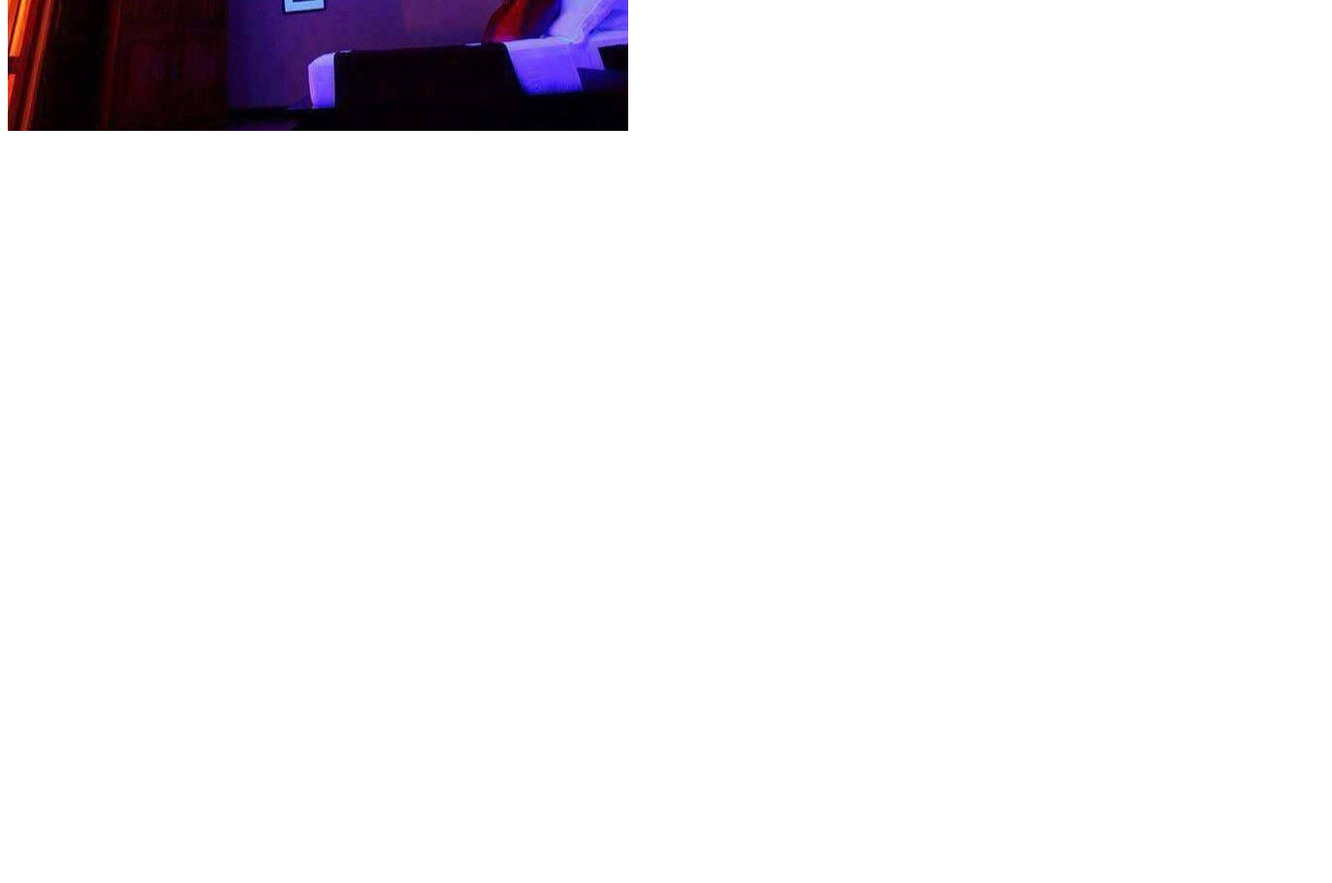
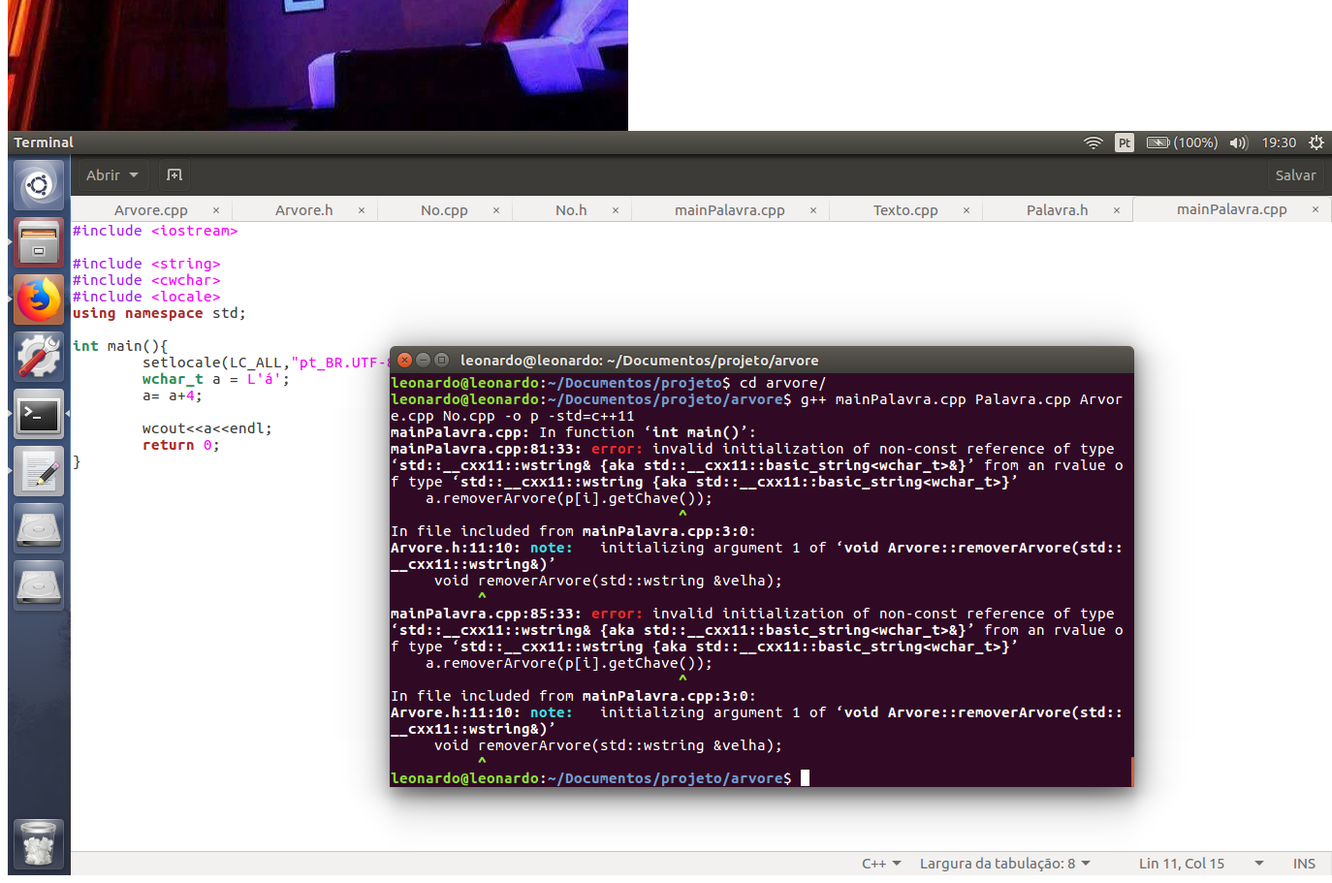
Before and after one commit to LeoNozaki/Secot, a plain HTML site: page index.html in a window 1280 px wide. Shown: the part 500-1411 px from the top of the page at 97% size, 1374 px wide, since content can reach past the window. Before the commit the page ends 800 px from the top, so only its background shows below. Drawn offline with Linux system fonts and the light colour scheme.

Commit message:
Aprendeu

```diff
--- a/index.html
+++ b/index.html
@@ -4,5 +4,6 @@
     </head>
     <body>
         <img src="19224904_1975404596027531_1836351865054158730_n.jpg" alt="">
+        <img src="Captura de tela de 2018-08-09 19-30-22.png" alt="">
     </body>
 </html>
```
